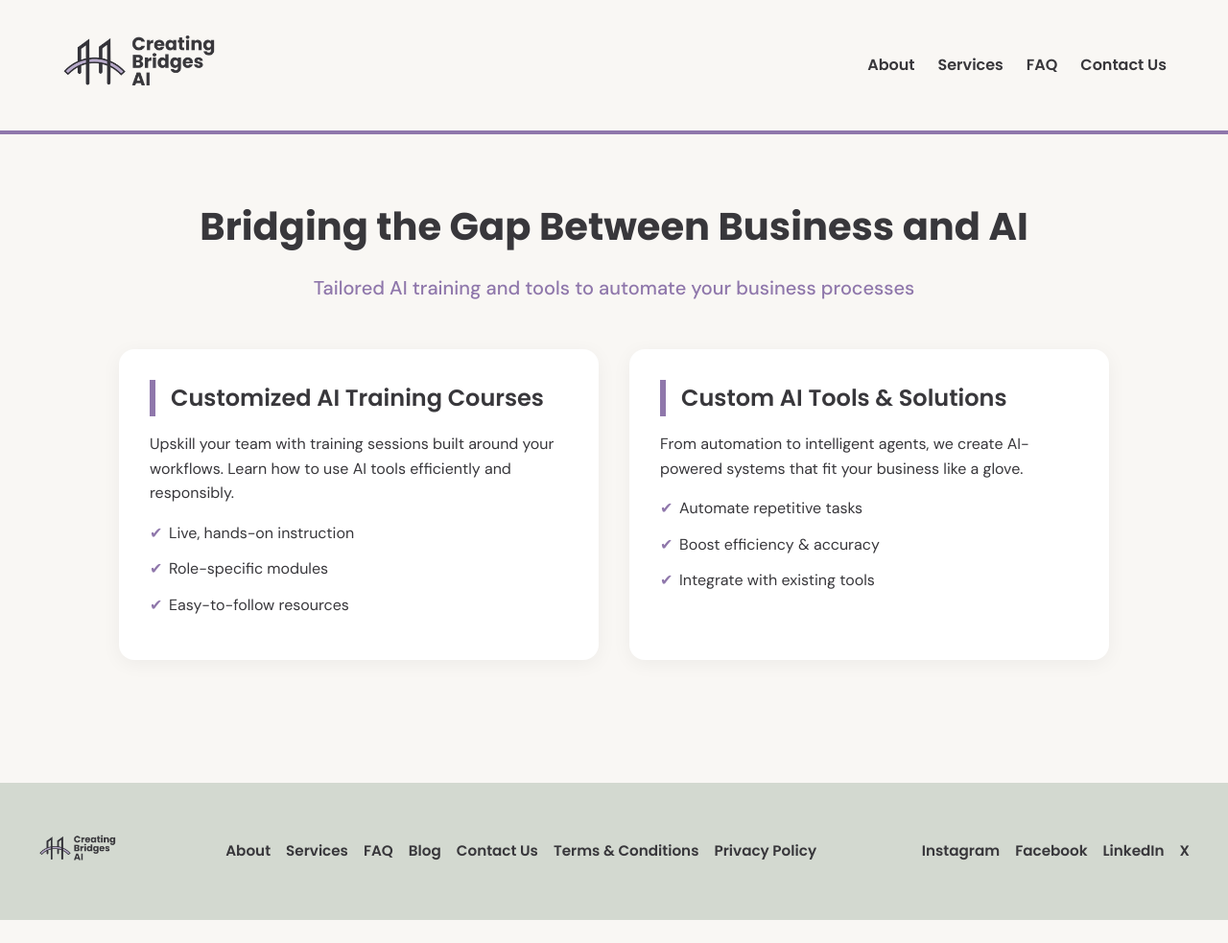
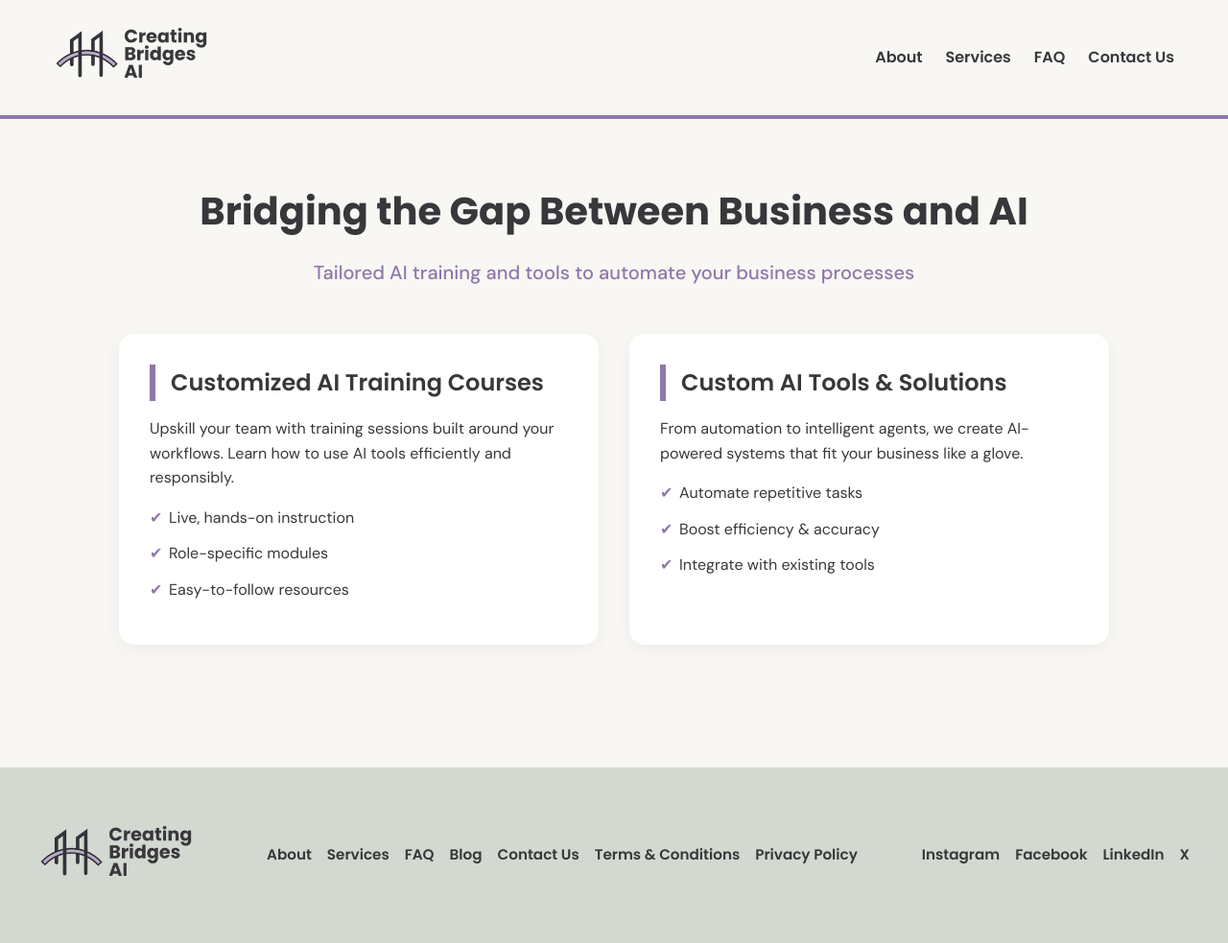
Before and after one commit to Creating-Bridges-AI/Creating-Bridges-AI, a plain HTML site: page index.html in a window 1280 px wide. Shown: the whole page at 96% size. Before the commit the page ends 959 px from the top, so only its background shows below. Drawn offline with Linux system fonts and the light colour scheme.

Commit message:
Update styles.css

```diff
--- a/styles.css
+++ b/styles.css
@@ -27,7 +27,7 @@ header {
 .nav-container {
   max-width: 1200px;
   margin: 0 auto;
-  padding: 1.5rem;
+  padding: 1rem;
   display: flex;
   justify-content: space-between;
   align-items: center;
@@ -143,7 +143,7 @@ footer {
 }
 
 .footer-logo img {
-  height: 40px;
+  height: 80px;
 }
 
 .footer-links,
```
